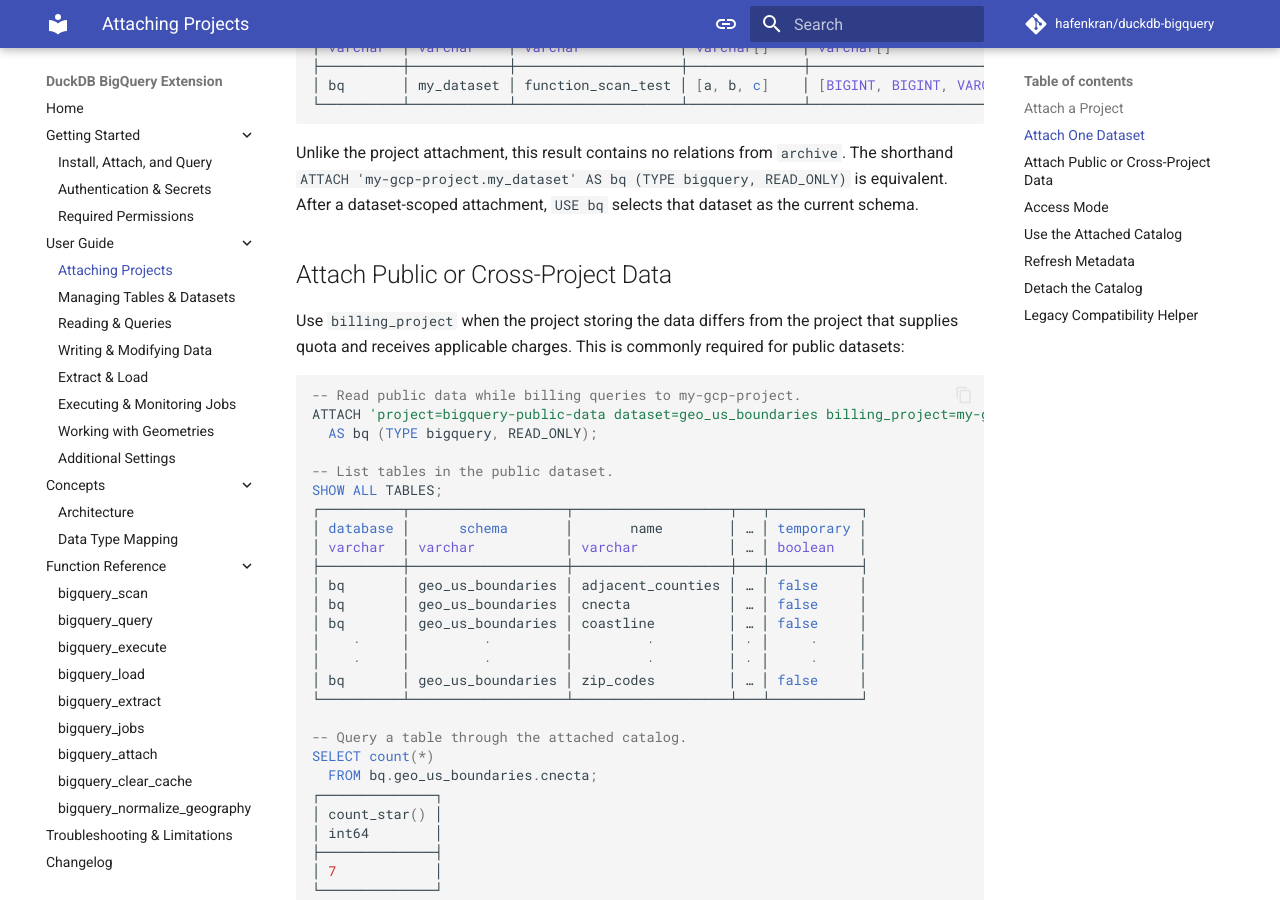
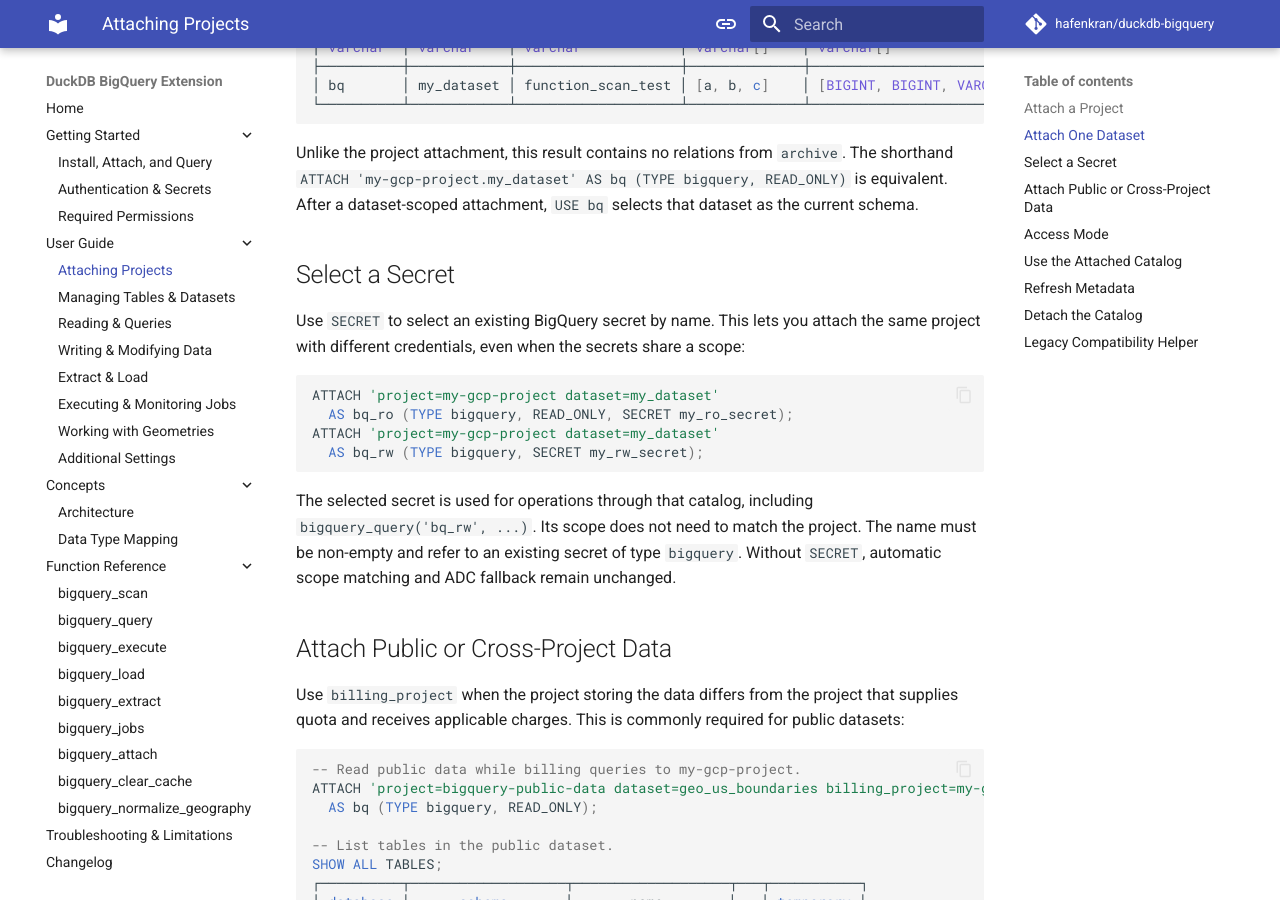
Before and after one commit to hafenkran/duckdb-bigquery, an MkDocs documentation site: the page built from docs/user-guide/attach.md, in a window 1280 px wide and 900 px high, scrolled down 1323 px. Built offline with MkDocs 1.6.1 and Material for MkDocs 9.7.7, drawn with Linux system fonts in a browser that asks for light colours; comment, search, counter and statistics services are not loaded.

Commit message:
docs: document named secrets for BigQuery attachments

````diff
--- a/docs/user-guide/attach.md
+++ b/docs/user-guide/attach.md
@@ -71,6 +71,23 @@
 `archive`. The shorthand `ATTACH 'my-gcp-project.my_dataset' AS bq (TYPE
 bigquery, READ_ONLY)` is equivalent. After a dataset-scoped attachment,
 `USE bq` selects that dataset as the current schema.
+
+## Select a Secret
+
+Use `SECRET` to select an existing BigQuery secret by name. This lets you attach
+the same project with different credentials, even when the secrets share a scope:
+
+```sql
+ATTACH 'project=my-gcp-project dataset=my_dataset'
+  AS bq_ro (TYPE bigquery, READ_ONLY, SECRET my_ro_secret);
+ATTACH 'project=my-gcp-project dataset=my_dataset'
+  AS bq_rw (TYPE bigquery, SECRET my_rw_secret);
+```
+
+The selected secret is used for operations through that catalog, including
+`bigquery_query('bq_rw', ...)`. Its scope does not need to match the project.
+The name must be non-empty and refer to an existing secret of type `bigquery`.
+Without `SECRET`, automatic scope matching and ADC fallback remain unchanged.
 
 ## Attach Public or Cross-Project Data
 
````
Also changed, not shown: docs/getting-started/authentication-and-secrets.md (+4 -2 lines).
